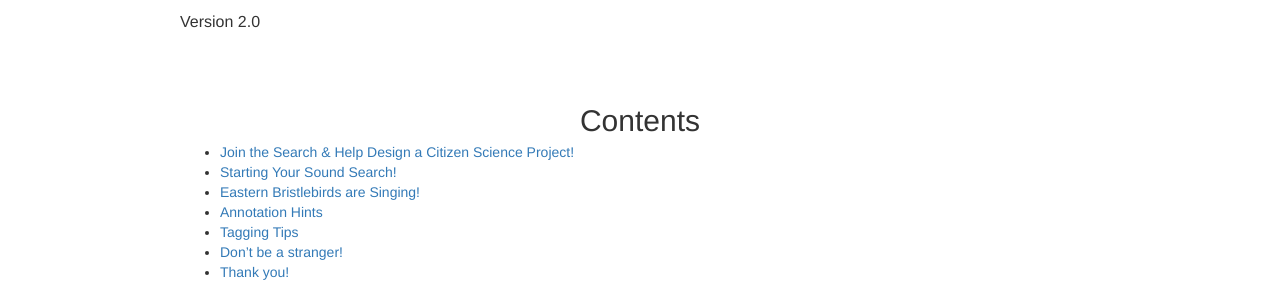
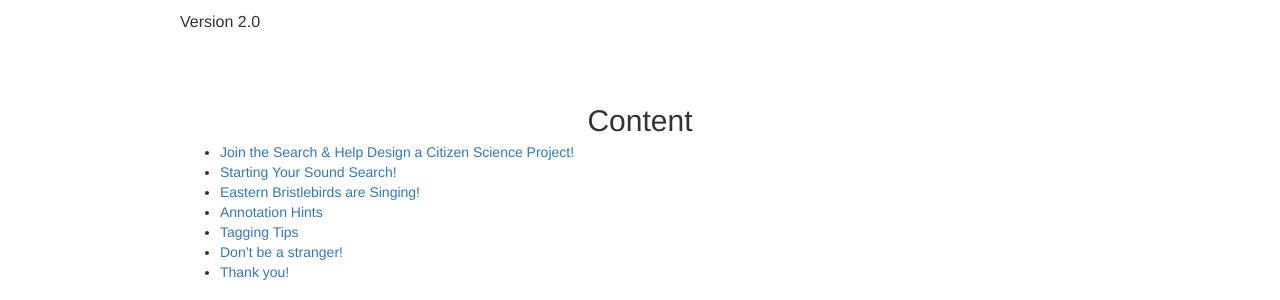
Before and after one commit to QutEcoacoustics/research-blog, a Jekyll site: the page built from help/sound-search-steps.md, in a window 1280 px wide and 900 px high. Shown: the part 179-479 px from the top of the window. Built offline with Jekyll 4.4.1, drawn with Linux system fonts in a browser that asks for light colours; nearby versions of some CDN libraries; comment, search, counter and statistics services are not loaded.

Commit message:
minor updates
minor updates

```diff
--- a/help/sound-search-steps.md
+++ b/help/sound-search-steps.md
@@ -21,7 +21,7 @@ By Jessie Cappadonna
 
 Version 2.0
 
-## Contents
+## Content
 {:.no_toc}
 
 - Will be replaced with the ToC, excluding the "Contents" header
```
